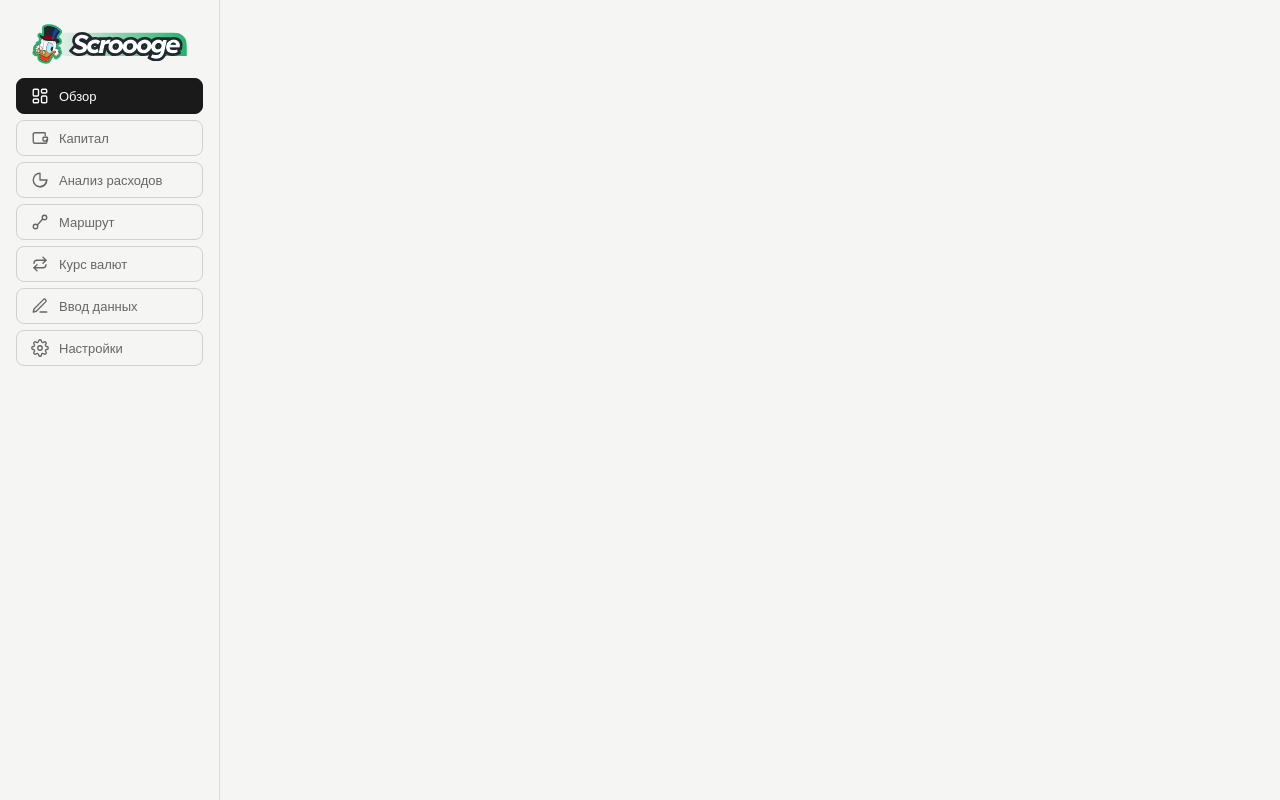
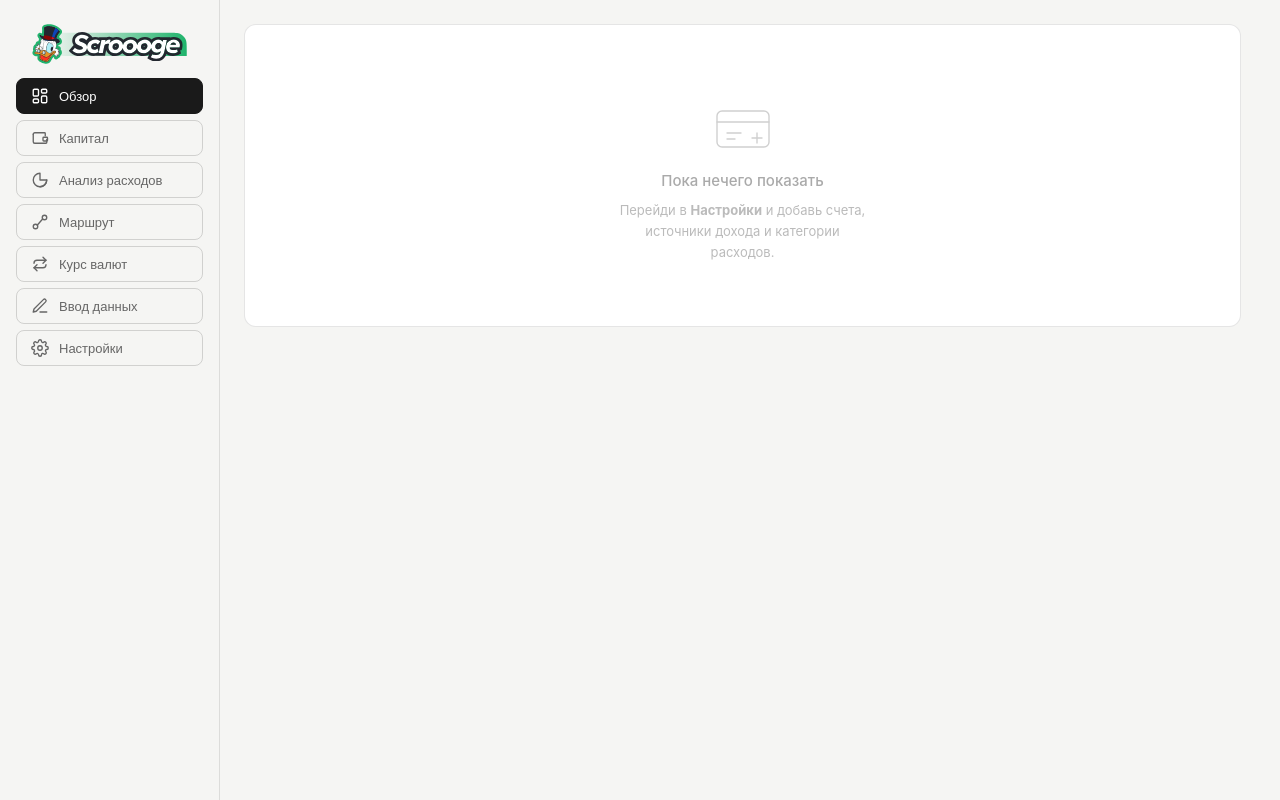
Before and after one commit to eclechenza/budget-app, a React (Vite) app: page / in a window 1280 px wide. Built offline with nearby package versions, Linux system fonts and the light colour scheme.

Commit message:
Add empty states to Overview, Assets and ExpenseAnalysis tabs

```diff
--- a/src/components/Assets.jsx
+++ b/src/components/Assets.jsx
@@ -86,7 +86,22 @@ export default function Assets({ state }) {
   const { accounts, accountType, accountCur, entries } = state
 
   if (!accounts.length) {
-    return <p className="empty">Перейди в «Настройки» и добавь счета.</p>
+    return (
+      <div className="card">
+        <div className="empty-state">
+          <svg className="empty-state-icon" width="72" height="72" viewBox="0 0 72 72" fill="none" stroke="currentColor" strokeWidth="1.4" strokeLinecap="round" strokeLinejoin="round">
+            <rect x="10" y="22" width="52" height="36" rx="5"/>
+            <line x1="10" y1="33" x2="62" y2="33"/>
+            <line x1="20" y1="44" x2="34" y2="44"/>
+            <line x1="20" y1="50" x2="28" y2="50"/>
+            <line x1="50" y1="44" x2="50" y2="54"/>
+            <line x1="45" y1="49" x2="55" y2="49"/>
+          </svg>
+          <div className="empty-state-title">Нет счетов</div>
+          <div className="empty-state-text">Перейди в <strong>Настройки</strong> и добавь счета. Для отображения капитала нужен хотя бы один счёт типа <strong>Актив</strong>.</div>
+        </div>
+      </div>
+    )
   }
 
   // Последний закрытый месяц
@@ -94,7 +109,21 @@ export default function Assets({ state }) {
   const balances  = latestKey ? (entries[latestKey].balances || {}) : {}
 
   if (!latestKey) {
-    return <p className="empty">Нет закрытых месяцев. Закрой хотя бы один месяц в «Вводе данных».</p>
+    return (
+      <div className="card">
+        <div className="empty-state">
+          <svg className="empty-state-icon" width="72" height="72" viewBox="0 0 72 72" fill="none" stroke="currentColor" strokeWidth="1.4" strokeLinecap="round" strokeLinejoin="round">
+            <rect x="10" y="14" width="52" height="46" rx="5"/>
+            <line x1="10" y1="28" x2="62" y2="28"/>
+            <line x1="24" y1="8" x2="24" y2="22"/>
+            <line x1="48" y1="8" x2="48" y2="22"/>
+            <polyline points="24,43 31,50 48,36"/>
+          </svg>
+          <div className="empty-state-title">Нет закрытых месяцев</div>
+          <div className="empty-state-text">Введи данные во вкладке <strong>Ввод данных</strong> и отметь «Месяц закрыт» — после этого здесь появится динамика капитала.</div>
+        </div>
+      </div>
+    )
   }
 
   // «Активы по валютам» — выбранный месяц
--- a/src/components/ExpenseAnalysis.jsx
+++ b/src/components/ExpenseAnalysis.jsx
@@ -30,9 +30,40 @@ export default function ExpenseAnalysis({ state }) {
   const [curTab,   setCurTab]   = useState('KZT')
 
   if (!state.accounts.length)
-    return <p className="empty">Перейди в «Настройки» и добавь счета и источники дохода.</p>
+    return (
+      <div className="card">
+        <div className="empty-state">
+          <svg className="empty-state-icon" width="72" height="72" viewBox="0 0 72 72" fill="none" stroke="currentColor" strokeWidth="1.4" strokeLinecap="round" strokeLinejoin="round">
+            <circle cx="36" cy="36" r="26"/>
+            <line x1="36" y1="10" x2="36" y2="36"/>
+            <line x1="57" y1="25" x2="36" y2="36"/>
+            <line x1="36" y1="36" x2="15" y2="49"/>
+            <line x1="36" y1="10" x2="57" y2="25" strokeDasharray="3 3"/>
+            <line x1="57" y1="25" x2="15" y2="49" strokeDasharray="3 3"/>
+            <line x1="15" y1="49" x2="36" y2="36" strokeDasharray="3 3"/>
+          </svg>
+          <div className="empty-state-title">Нет данных для анализа</div>
+          <div className="empty-state-text">Перейди в <strong>Настройки</strong> и добавь счета, категории расходов и источники дохода.</div>
+        </div>
+      </div>
+    )
+
   if (!months.length)
-    return <p className="empty">Нет закрытых месяцев. Отметь «Месяц закрыт» во вкладке «Ввод данных».</p>
+    return (
+      <div className="card">
+        <div className="empty-state">
+          <svg className="empty-state-icon" width="72" height="72" viewBox="0 0 72 72" fill="none" stroke="currentColor" strokeWidth="1.4" strokeLinecap="round" strokeLinejoin="round">
+            <rect x="10" y="14" width="52" height="46" rx="5"/>
+            <line x1="10" y1="28" x2="62" y2="28"/>
+            <line x1="24" y1="8" x2="24" y2="22"/>
+            <line x1="48" y1="8" x2="48" y2="22"/>
+            <polyline points="24,43 31,50 48,36"/>
+          </svg>
+          <div className="empty-state-title">Нет закрытых месяцев</div>
+          <div className="empty-state-text">Введи расходы во вкладке <strong>Ввод данных</strong> и отметь «Месяц закрыт» — после этого появится разбивка по категориям.</div>
+        </div>
+      </div>
+    )
 
   const safeIdx   = Math.min(Math.max(0, monthIdx), months.length - 1)
   const selKey    = months[safeIdx]
--- a/src/components/Overview.jsx
+++ b/src/components/Overview.jsx
@@ -50,8 +50,40 @@ export default function Overview({ state }) {
   }
 
   // ─── Guards ────────────────────────────────────────────────────────────────
-  if (!state.accounts.length || !months.length)
-    return null
+  if (!state.accounts.length)
+    return (
+      <div className="card">
+        <div className="empty-state">
+          <svg className="empty-state-icon" width="72" height="72" viewBox="0 0 72 72" fill="none" stroke="currentColor" strokeWidth="1.4" strokeLinecap="round" strokeLinejoin="round">
+            <rect x="10" y="22" width="52" height="36" rx="5"/>
+            <line x1="10" y1="33" x2="62" y2="33"/>
+            <line x1="20" y1="44" x2="34" y2="44"/>
+            <line x1="20" y1="50" x2="28" y2="50"/>
+            <line x1="50" y1="44" x2="50" y2="54"/>
+            <line x1="45" y1="49" x2="55" y2="49"/>
+          </svg>
+          <div className="empty-state-title">Пока нечего показать</div>
+          <div className="empty-state-text">Перейди в <strong>Настройки</strong> и добавь счета, источники дохода и категории расходов.</div>
+        </div>
+      </div>
+    )
+
+  if (!months.length)
+    return (
+      <div className="card">
+        <div className="empty-state">
+          <svg className="empty-state-icon" width="72" height="72" viewBox="0 0 72 72" fill="none" stroke="currentColor" strokeWidth="1.4" strokeLinecap="round" strokeLinejoin="round">
+            <rect x="10" y="14" width="52" height="46" rx="5"/>
+            <line x1="10" y1="28" x2="62" y2="28"/>
+            <line x1="24" y1="8" x2="24" y2="22"/>
+            <line x1="48" y1="8" x2="48" y2="22"/>
+            <polyline points="24,43 31,50 48,36"/>
+          </svg>
+          <div className="empty-state-title">Нет закрытых месяцев</div>
+          <div className="empty-state-text">Введи данные за месяц во вкладке <strong>Ввод данных</strong> и отметь «Месяц закрыт» — после этого появятся графики и статистика.</div>
+        </div>
+      </div>
+    )
 
   // ─── Данные для графиков (вычисляются до Summary, чтобы использовать netExpensesMapped) ──
   const monthlyData = getMonthlyData(state)
--- a/src/index.css
+++ b/src/index.css
@@ -1530,6 +1530,22 @@ body {
 [data-theme="dark"] .acc-archive-table td.name { color: #444; }
 [data-theme="dark"] .acc-archive-table input { opacity: 0.4; }
 
+/* Empty state */
+.empty-state {
+  display: flex;
+  flex-direction: column;
+  align-items: center;
+  padding: 3rem 1.5rem;
+  gap: 10px;
+  text-align: center;
+}
+.empty-state-icon { color: #d0d0d0; }
+.empty-state-title { font-size: 15px; font-weight: 500; color: #aaa; }
+.empty-state-text { font-size: 13px; color: #bbb; max-width: 260px; line-height: 1.6; }
+[data-theme="dark"] .empty-state-icon  { color: #333; }
+[data-theme="dark"] .empty-state-title { color: #555; }
+[data-theme="dark"] .empty-state-text  { color: #444; }
+
 /* Utility */
 .empty { text-align: center; padding: 2rem; color: #bbb; font-size: 13px; }
 .empty.small { padding: 0.5rem 0; font-size: 12px; }
```
